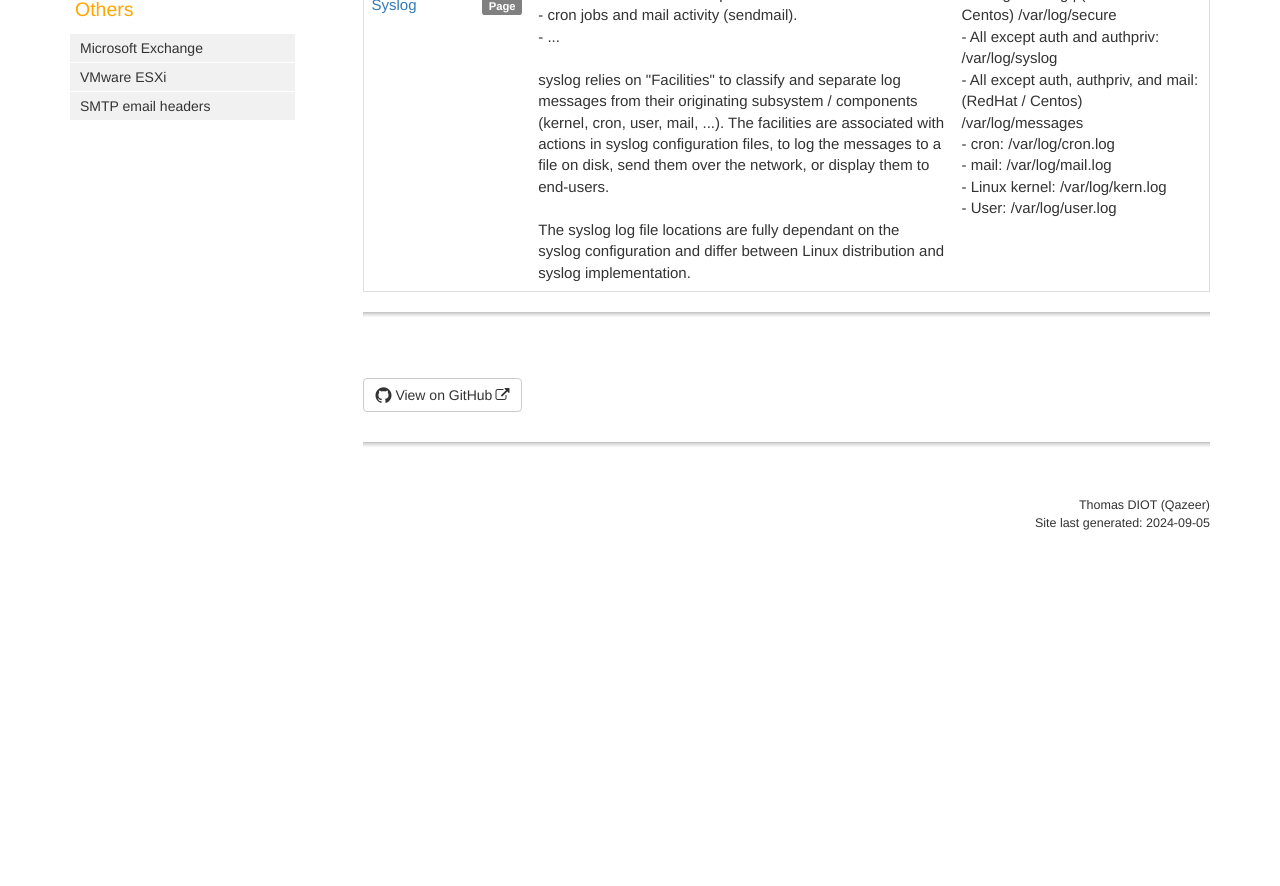
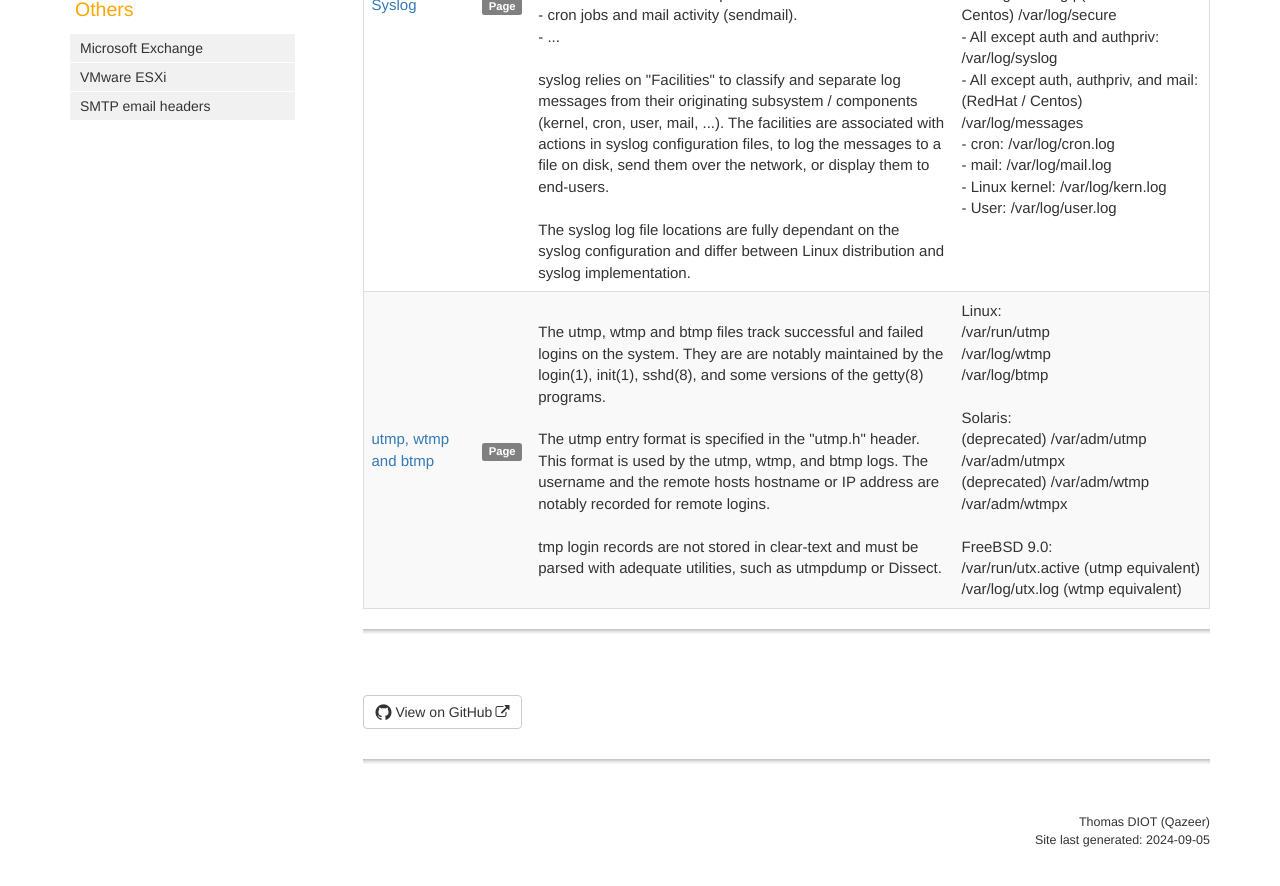
Before and after one commit to Qazeer/artefacts.help, a Jekyll site: the page built from pages/tags/tag_linux_lateral_movement.md, in a window 1280 px wide and 900 px high, scrolled down 1099 px. Shown: the top 886 px of the window. Built offline with Jekyll 4.4.1, drawn with Linux system fonts in a browser that asks for light colours; comment, search, counter and statistics services are not loaded; before the commit the page ends 1682 px from its top, so only the background shows below that; part of the change alters nothing that is shown.

Commit message:
[Artefact] Linux utmp / wtmp / btmp - init

````diff
--- a/_data/sidebars/sidebar.yml
+++ b/_data/sidebars/sidebar.yml
@@ -699,6 +699,10 @@
       url: /wget_hsts_history.html
       output: web
 
+    - title: utmp, wtmp, and btmp
+      url: /utmp_wtmp_btmp.html
+      output: web
+
   - title: By tag
     output: web
     children:
--- /dev/null
+++ b/pages/linux/utmp_wtmp_btmp.md
@@ -0,0 +1,94 @@
+---
+title: utmp, wtmp and btmp
+summary: 'The utmp, wtmp and btmp files track successful and failed logins on the system. They are are notably maintained by the login(1), init(1), sshd(8), and some versions of the getty(8) programs.\n\n The utmp entry format is specified in the "utmp.h" header. This format is used by the utmp, wtmp, and btmp logs. The username and the remote hosts hostname or IP address are notably recorded for remote logins.\n\n tmp login records are not stored in clear-text and must be parsed with adequate utilities, such as utmpdump or Dissect.'
+keywords: utmp, wtmp, btmp
+tags:
+  - linux_lateral_movement
+  - linux_lateral_movement_dst
+default_location: 'Linux:\n /var/run/utmp\n /var/log/wtmp\n /var/log/btmp\n\n Solaris:\n (deprecated) /var/adm/utmp\n /var/adm/utmpx\n (deprecated) /var/adm/wtmp\n /var/adm/wtmpx\n\n FreeBSD 9.0:\n /var/run/utx.active (utmp equivalent)\n /var/log/utx.log (wtmp equivalent)'
+last_updated: 2024-08-18
+sidebar: sidebar
+permalink: utmp_wtmp_btmp.html
+folder: linux
+---
+
+### Overview
+
+The `utmp`, `wtmp` and `btmp` files track successful and failed logins on the
+system. They are are notably maintained by the `login(1)`, `init(1)`,
+`sshd(8)`, and some versions of the `getty(8)` programs. However, none of these
+programs creates the `wtmp` and `btmp` files, so if the files are deleted,
+record-keeping is effectively turned off.
+
+The following `*tmp` login record files are commonly defined on Linux
+distributions:
+
+  - `utmp` / `utmpx` (under `/var/run/`): currently logged users. As
+    `/var/run/` (often a symlink to `/run/`) is a `tmpfs` filesystem in RAM,
+    the `utmp` / `utmpx` files do not persist across system shutdowns.
+
+    The `utmpx` and `utmp` files are read by the `who(1)` utility to list the
+    user(s) currently logged-in on the system.
+
+  - `wtmp` / `wtmpx` (under `/var/log/`): all current and past logins, with
+    additional details on system shutdown and reboots, etc. All entries are
+    thus not necessarily related to user authentication.
+
+  - `btmp` / `btmpx` (under `/var/log/`): all bad / failed login attempts.
+
+The `*tmpx` files are extended database files that supersede the `*tmp` files
+on some distributions.
+
+### Information of interest
+
+#### utmp record format
+
+The `utmp` entry format is specified in the `utmp.h` (`/usr/include/`) or
+`bits/utmp.h` header. This format is used by the `utmp`, `wtmp`, and `btmp`
+logs.
+
+The fields available depend on the `utmp` implementation for the given system
+and may vary between distributions and `utmp.h` versions / implementations.
+
+| Field | Description |
+|-------|-------------|
+| `ut_type` | The type of login associated with the record. <br><br> The following type values are defined: <br>  - `EMPTY` (0): No valid user accounting information. <br> - `RUN_LVL` (1): The system's runlevel. <br> - `BOOT_TIME` (2): Time of system boot. <br> - `NEW_TIME` (3): Time after system clock changed. <br> - `OLD_TIME` (4): Time when system clock changed. <br> - `INIT_PROCESS` (5): Process spawned by the init process. <br> - `LOGIN_PROCESS` (6): Session leader of a logged in user. <br> - `USER_PROCESS` (7): Normal process. <br> - `DEAD_PROCESS` (8): Terminated process. <br><br> The `login(1)` program creates records of `USER_PROCESS` type after a user has successful authenticated, populating the `ut_host` and `ut_addr` fields. Terminal emulators may also directly create `USER_PROCESS` records. |
+| `ut_pid` | The `process ID` of the process associated with the record. |
+| `ut_line` & `ut_id` | The name of the (native `tty` or pseudo `pts`) terminal device associated with the record (such as `tty1` or `pts/3`). <br> `ut_line` is set to `~` and `ut_id` to `~~` for records related to system shutdown or reboot. |
+| `ut_name` / `ut_user` | The username or technical information associated with the record. <br><br> The username is set to: <br> - `shutdown` for system shutdown <br> - `reboot` for system reboot. <br> - `LOGIN` for `LOGIN_PROCESS` records. <br> - `runlevel` for `RUN_LVL` record related to `init(1)`. <br> - The username of the user associated with the login for `USER_PROCESS` records. |
+| `ut_host` | The source host's hostname or IP address set for `USER_PROCESS` records linked to a remote login (set to `:0` for local logins) or the kernel version for `RUN_LVL` records. |
+| `ut_addr` | The source host's IP address set for `USER_PROCESS` records linked to a remote login (or set to `0.0.0.0` otherwise). |
+| `ut_time` / `ut_tv` | The timestamp of the record, with up to microseconds precision depending on the system architecture (`32-bit` or `64-bit`) and `utmp.h` versions / implementation. |
+
+### Tool(s)
+
+`*tmp` login records are not stored in clear-text and must be parsed with
+adequate utilities:
+
+  - The `utmpdump` utility can be used to parse `*tmp` logs into an ascii
+    table.
+
+    ```bash
+    utmputmpdump [-o <OUTPUT_FILE>] <INPUT_FILE>
+
+    # Output format:
+    # [ut_type] [ut_pid] [ut_id] [ut_user] [ut_line] [ut_host] [ut_addr] [ut_time]
+    ```
+
+  - The `target-query` tool, part of the
+    [`dissect` Python framework](https://docs.dissect.tools/en/latest/index.html),
+    can be used to parse `wtmp` and `btmp` logs in `CSV` or `JSON` outputs.
+
+    ```bash
+    # To parse a single wtmp or btmp file, the files must be under <TARGET>/var/log/
+
+    target-query -f <wtmp | btmp> <TARGET> | rdump <--csv | --json | --jsonlines>
+    ```
+
+### References
+
+  - [Linux manual page - utmp(5)](https://man7.org/linux/man-pages/man5/utmp.5.html)
+
+  - [Wikipedia - Utmp](https://en.wikipedia.org/wiki/Utmp)
+
+  - [IBM AIX - utmp.h File](https://www.ibm.com/docs/en/aix/7.3?topic=files-utmph-file)
````
